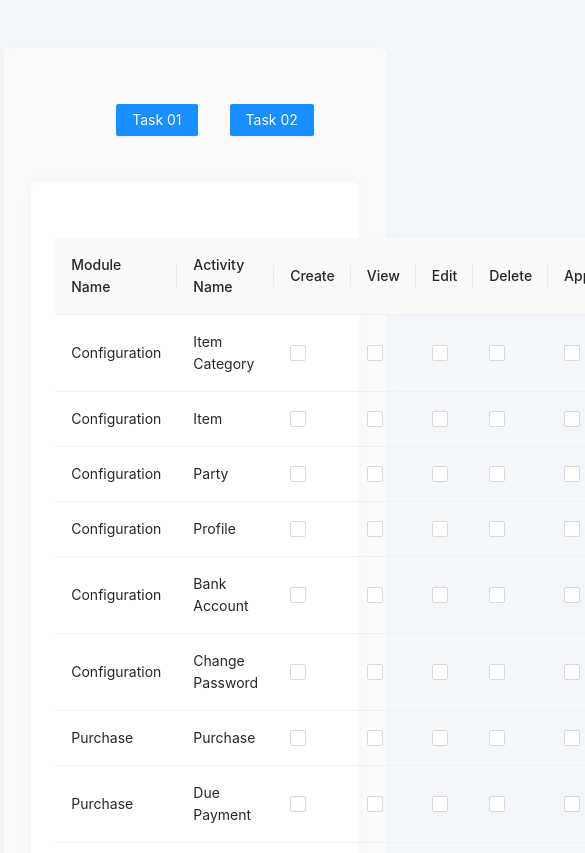
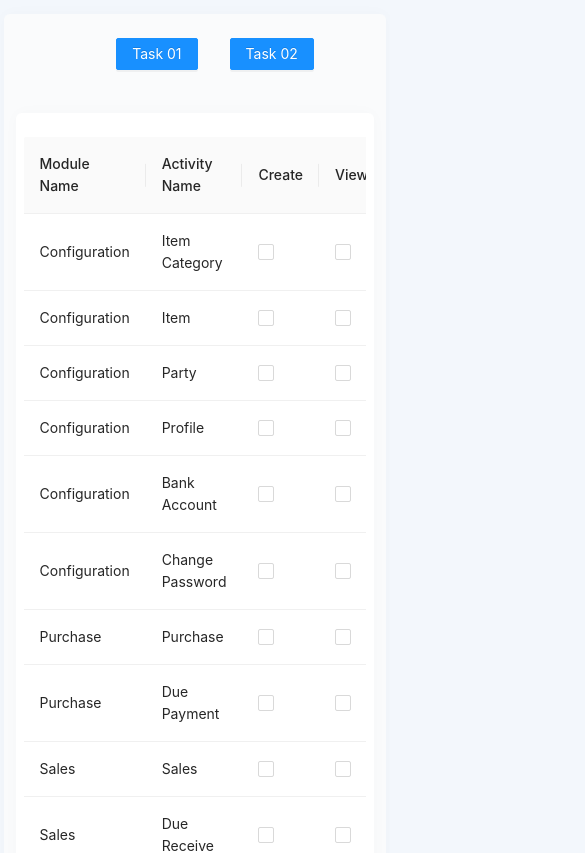
Before and after one commit to 0xMahabub/antd_react_crud, a React (Create React App) app: page /task/2 in a window 390 px wide. Shown: the top 853 px of the page, 585 px wide, since content can reach past the window. Built offline with nearby package versions, Linux system fonts and the light colour scheme.

Commit message:
responsive

```diff
--- a/src/components/Styled.common.jsx
+++ b/src/components/Styled.common.jsx
@@ -12,6 +12,17 @@ export const PageWrapper = styled.div`
     max-width: ${props => props.tasks ? '1376px' : '900px'};
     margin: ${props => props.task ? '1rem auto' : '3rem auto'};
     padding: 3.5rem 1.5rem;
+
+    .ant-row {
+        margin: .85rem .85rem auto;
+    }
+
+    /* Responsive */
+    @media only screen and (max-width: 800px) {
+        max-width: 99%;
+        padding: 1.5rem .5rem;
+        margin: .85rem auto;
+    }
 `;
 
 
@@ -28,3 +39,11 @@ export const MenuUL = styled.ul`
     list-style: none;
     text-decoration: underline;
 `;
+
+
+export const TableWrapper = styled.div`
+    display: block;
+    width: 100%;
+    max-width: 1376px;
+    overflow-x: scroll;
+`;
--- a/src/components/Table/data.jsx
+++ b/src/components/Table/data.jsx
@@ -1,21 +1,25 @@
 import { Checkbox, Table } from 'antd';
+import { TableWrapper } from '../Styled.common';
 
 const DataTable = ({ data, handleAction }) => {
     const cols = [
         {
             title: 'Module Name',
             dataIndex: 'moduleName',
-            width: '20%',
-            fixed: 'left'
+            // width: '20%',
+            // fixed: 'left',
+            responsive: ["xs", "sm", "md", "lg", "xl"]
         },
         {
             title: 'Activity Name',
             dataIndex: 'activityName',
-            width: '40%',
+            // width: '40%',
+            responsive: ["xs", "sm", "md", "lg", "xl"]
         },
         {
             title: 'Create',
-            width: '8%',
+            // width: '8%',
+            responsive: ["xs", "sm", "md", "lg", "xl"],
             render: (record) => {
                 return (
                     <>
@@ -26,7 +30,8 @@ const DataTable = ({ data, handleAction }) => {
         },
         {
             title: 'View',
-            width: '8%',
+            // width: '8%',
+            responsive: ["xs", "sm", "md", "lg", "xl"],
             render: (record) => {
                 return (
                     <>
@@ -37,7 +42,8 @@ const DataTable = ({ data, handleAction }) => {
         },
         {
             title: 'Edit',
-            width: '8%',
+            // width: '8%',
+            responsive: ["xs", "sm", "md", "lg", "xl"],
             render: (record) => {
                 return (
                     <>
@@ -48,7 +54,8 @@ const DataTable = ({ data, handleAction }) => {
         },
         {
             title: 'Delete',
-            width: '8%',
+            // width: '8%',
+            responsive: ["xs", "sm", "md", "lg", "xl"],
             render: (record) => {
                 return (
                     <>
@@ -59,7 +66,8 @@ const DataTable = ({ data, handleAction }) => {
         },
         {
             title: 'Approve',
-            width: '8%',
+            // width: '8%',
+            responsive: ["xs", "sm", "md", "lg", "xl"],
             render: (record) => {
                 return (
                     <>
@@ -72,13 +80,13 @@ const DataTable = ({ data, handleAction }) => {
 
 
     return (
-        <>
+        <TableWrapper>
             <Table
                 columns={cols}
                 rowKey={record => record.id}
                 dataSource={data}
             />
-        </>
+        </TableWrapper>
     );
 }
 
--- a/src/components/Table/index.jsx
+++ b/src/components/Table/index.jsx
@@ -1,5 +1,6 @@
 import { DeleteOutlined } from '@ant-design/icons';
 import { Button, Table } from 'antd';
+import { TableWrapper } from '../Styled.common';
 
 
 
@@ -8,17 +9,20 @@ const DataTable = ({ users, delUser }) => {
         {
             title: 'Name',
             dataIndex: 'name',
-            width: '25%',
+            // width: '25%',
+            responsive: ["xs", "sm", "md", "lg", "xl"],
         },
         {
             title: 'Email Address',
             dataIndex: 'email',
-            width: '30%',
+            // width: '30%',
+            responsive: ["xs", "sm", "md", "lg", "xl"],
         },
         {
             title: 'Action',
-            width: '20%',
-            fixed: 'right',
+            // width: '20%',
+            // fixed: 'right',
+            responsive: ["xs", "sm", "md", "lg", "xl"],
             render: (record) => {
                 return (
                     <>
@@ -33,13 +37,13 @@ const DataTable = ({ users, delUser }) => {
 
 
     return (
-        <>
+        <TableWrapper>
             <Table
                 columns={cols}
                 rowKey={(record) => record.id}
                 dataSource={users}
             />
-        </>
+        </TableWrapper>
     )
 }
 
```
